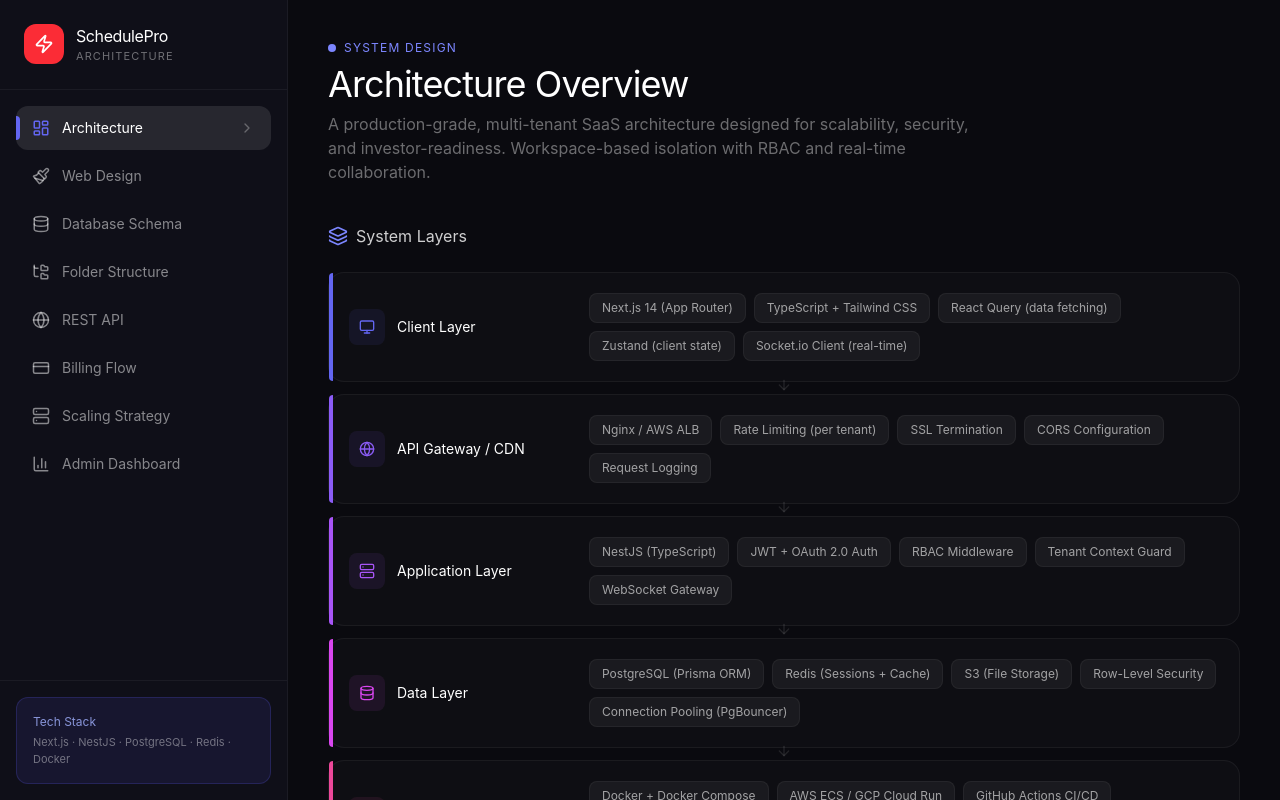
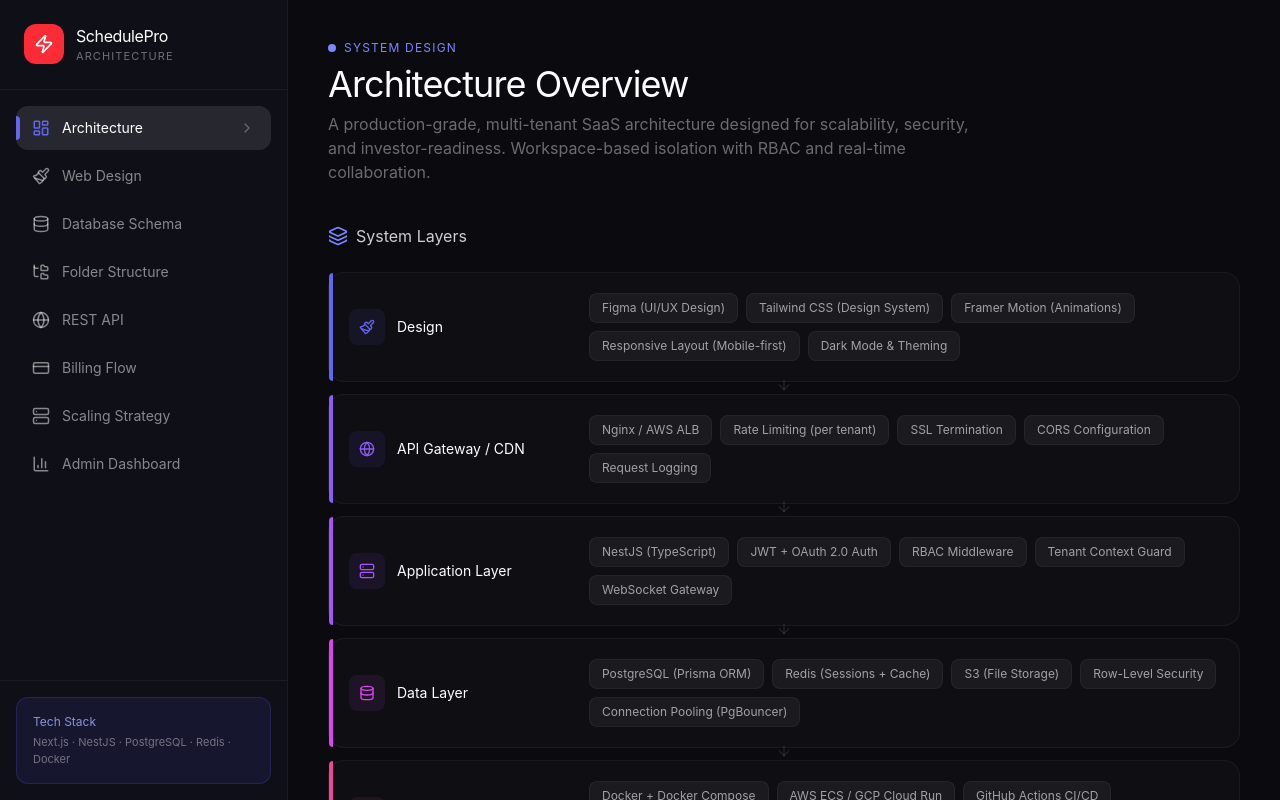
Before and after one commit to AldrianLoberiano/Multi-Tenant-SaaS-Architecture, a React (Vite) app: page / in a window 1280 px wide. Built offline with nearby package versions, Linux system fonts and the light colour scheme.

Commit message:
Update ArchitectureOverview.tsx

```diff
--- a/src/app/components/pages/ArchitectureOverview.tsx
+++ b/src/app/components/pages/ArchitectureOverview.tsx
@@ -15,6 +15,7 @@
   Globe,
   Cpu,
   Cloud,
+  Paintbrush,
 } from "lucide-react";
 
 const fadeUp = {
@@ -24,15 +25,15 @@
 
 const layers = [
   {
-    title: "Client Layer",
+    title: "Design",
     color: "#6366f1",
-    icon: Monitor,
+    icon: Paintbrush,
     items: [
-      "Next.js 14 (App Router)",
-      "TypeScript + Tailwind CSS",
-      "React Query (data fetching)",
-      "Zustand (client state)",
-      "Socket.io Client (real-time)",
+      "Figma (UI/UX Design)",
+      "Tailwind CSS (Design System)",
+      "Framer Motion (Animations)",
+      "Responsive Layout (Mobile-first)",
+      "Dark Mode & Theming",
     ],
   },
   {
```
